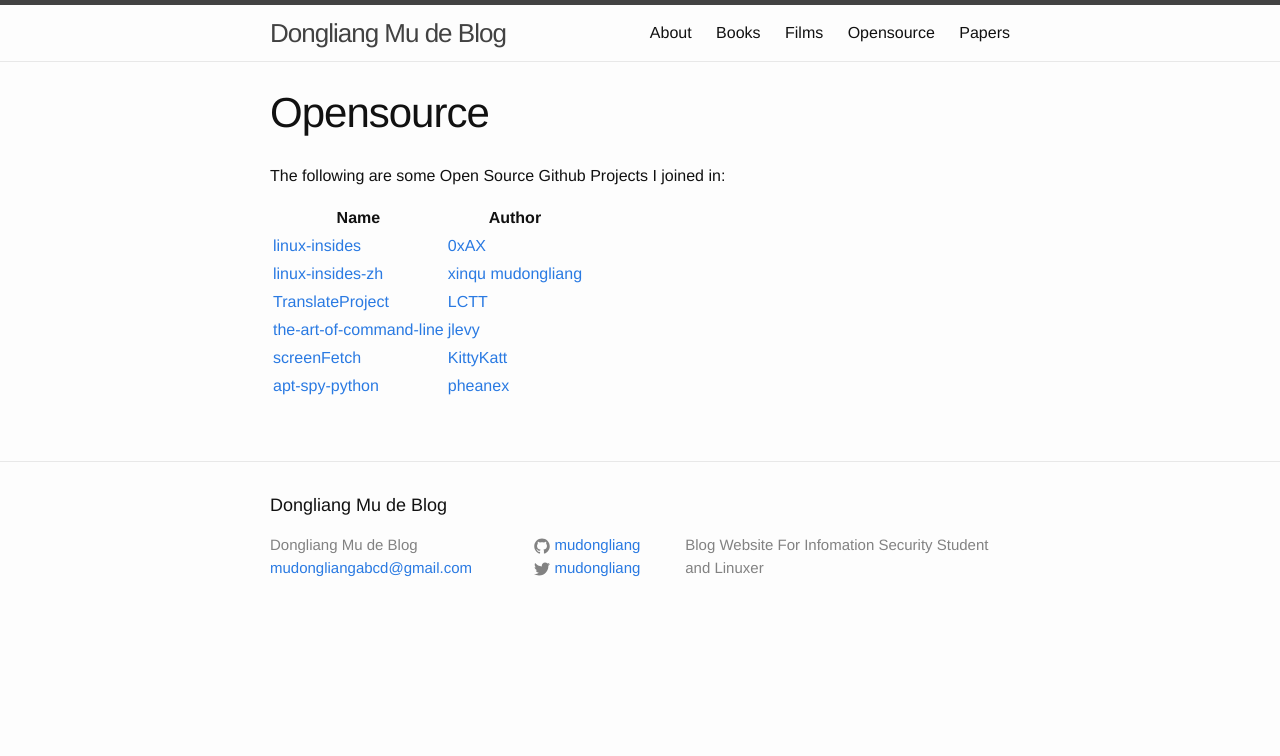
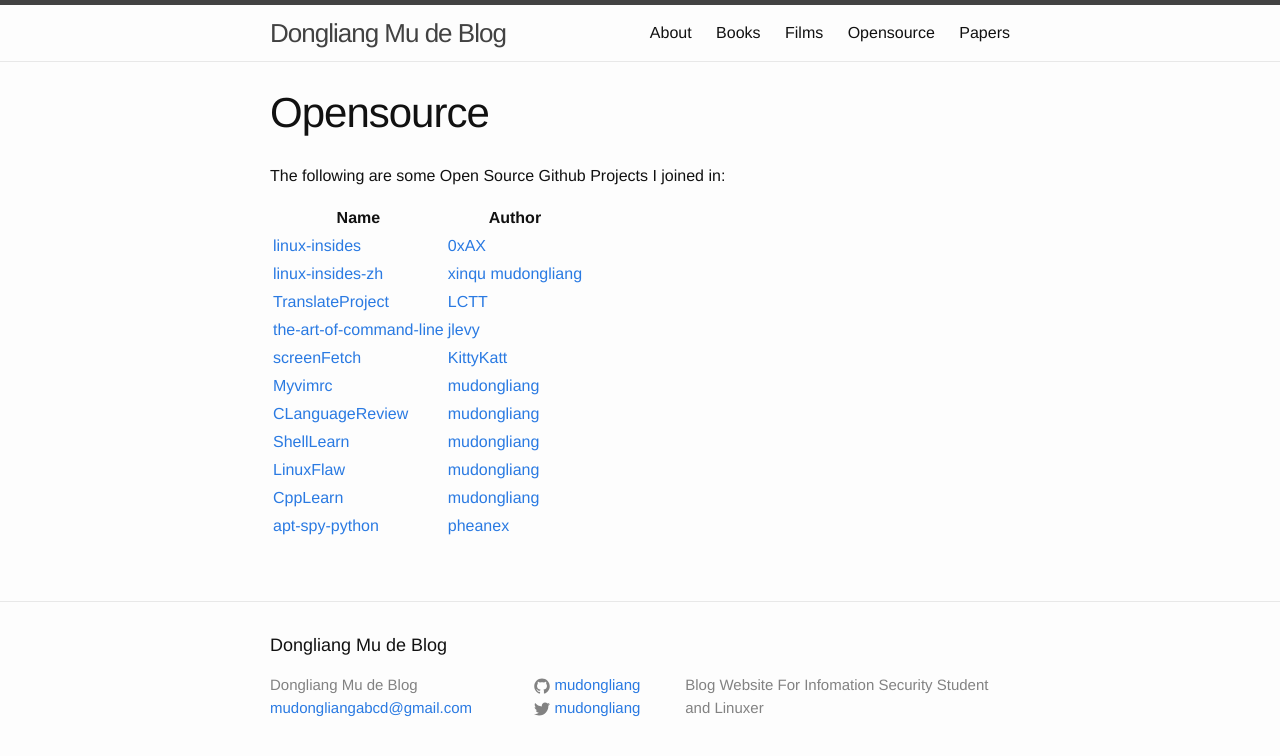
Before and after one commit to mudongliang/mudongliang.github.io, a Jekyll site: the page built from opensource/opensource.md, in a window 1280 px wide. Shown: the top 756 px of the page. Built offline with Jekyll 4.4.1, drawn with Linux system fonts in a browser that asks for light colours.

Commit message:
add my own small repos

```diff
--- a/opensource/opensource.md
+++ b/opensource/opensource.md
@@ -11,6 +11,11 @@ Name        |Author
 [linux-insides](https://github.com/0xAX/linux-insides)|[0xAX](https://github.com/0xAX)
 [linux-insides-zh](https://github.com/MintCN/linux-insides-zh)|[xinqu](://github.com/xinqiu) [mudongliang](https://github.com/mudongliang)
 [TranslateProject](https://github.com/LCTT/TranslateProject)|[LCTT](https://github.com/LCTT)
-[the-art-of-command-line](://github.com/jlevy/the-art-of-command-line)|[jlevy](https://github.com/jlevy)
-[screenFetch](://github.com/KittyKatt/screenFetch)|[KittyKatt](https://github.com/KittyKatt/)
+[the-art-of-command-line](https://github.com/jlevy/the-art-of-command-line)|[jlevy](https://github.com/jlevy)
+[screenFetch](https://github.com/KittyKatt/screenFetch)|[KittyKatt](https://github.com/KittyKatt/)
+[Myvimrc](https://github.com/mudongliang/Myvimrc)|[mudongliang](https://github.com/mudongliang/)
+[CLanguageReview](https://github.com/mudongliang/CLanguageReview)|[mudongliang](https://github.com/mudongliang/)
+[ShellLearn](https://github.com/mudongliang/ShellLearn)|[mudongliang](https://github.com/mudongliang/)
+[LinuxFlaw](https://github.com/mudongliang/LinuxFlaw)|[mudongliang](https://github.com/mudongliang/)
+[CppLearn](https://github.com/mudongliang/CppLearn)|[mudongliang](https://github.com/mudongliang/)
 [apt-spy-python](https://bitbucket.org/pheanex/apt-spy-python/)|[pheanex](https://bitbucket.org/pheanex/)
```
